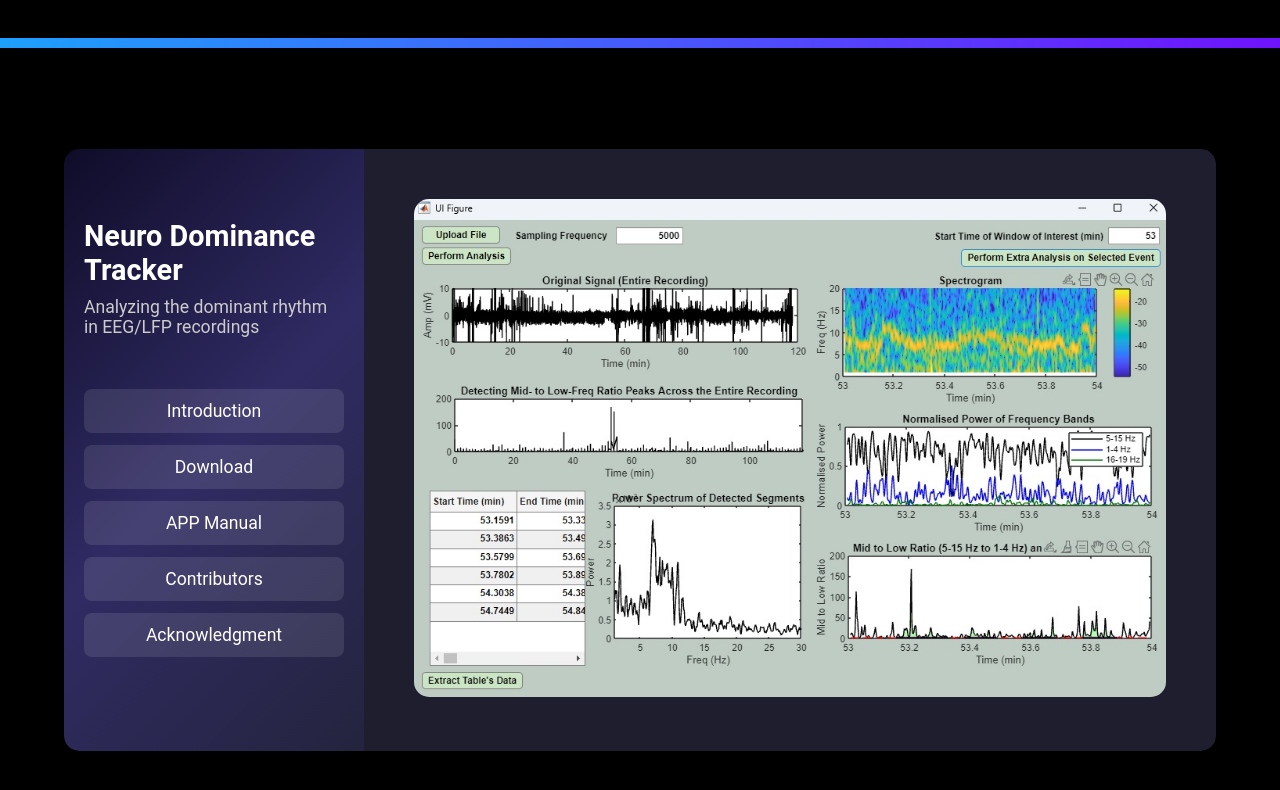
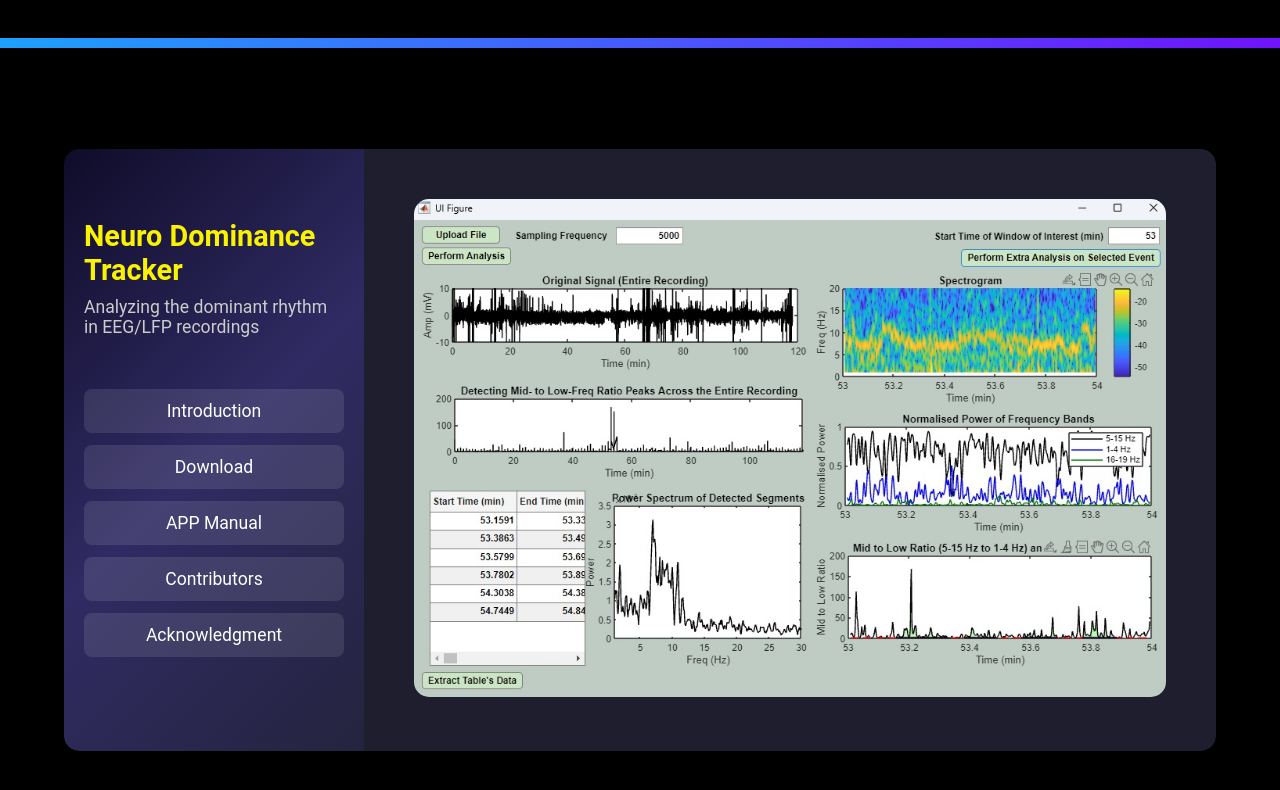
Before and after one commit to nbahador/NeuroDominanceTracker-Tool, a Jekyll site: the page built from index.md, in a window 1280 px wide. Shown: the top 790 px of the page. Built offline with Jekyll 4.4.1, drawn with Linux system fonts in a browser that asks for light colours.

Commit message:
Update default.html

```diff
--- a/_layouts/default.html
+++ b/_layouts/default.html
@@ -177,8 +177,8 @@
 
     .title-description h1 {
       font-size: 1.8em;
-      color: #fff;
-      margin-bottom: 10px; /* Add space below the title */
+      color: #F9F300; /* Neon Lemon Yellow */
+      margin-bottom: 10px;
     }
 
     .title-description p {
```
